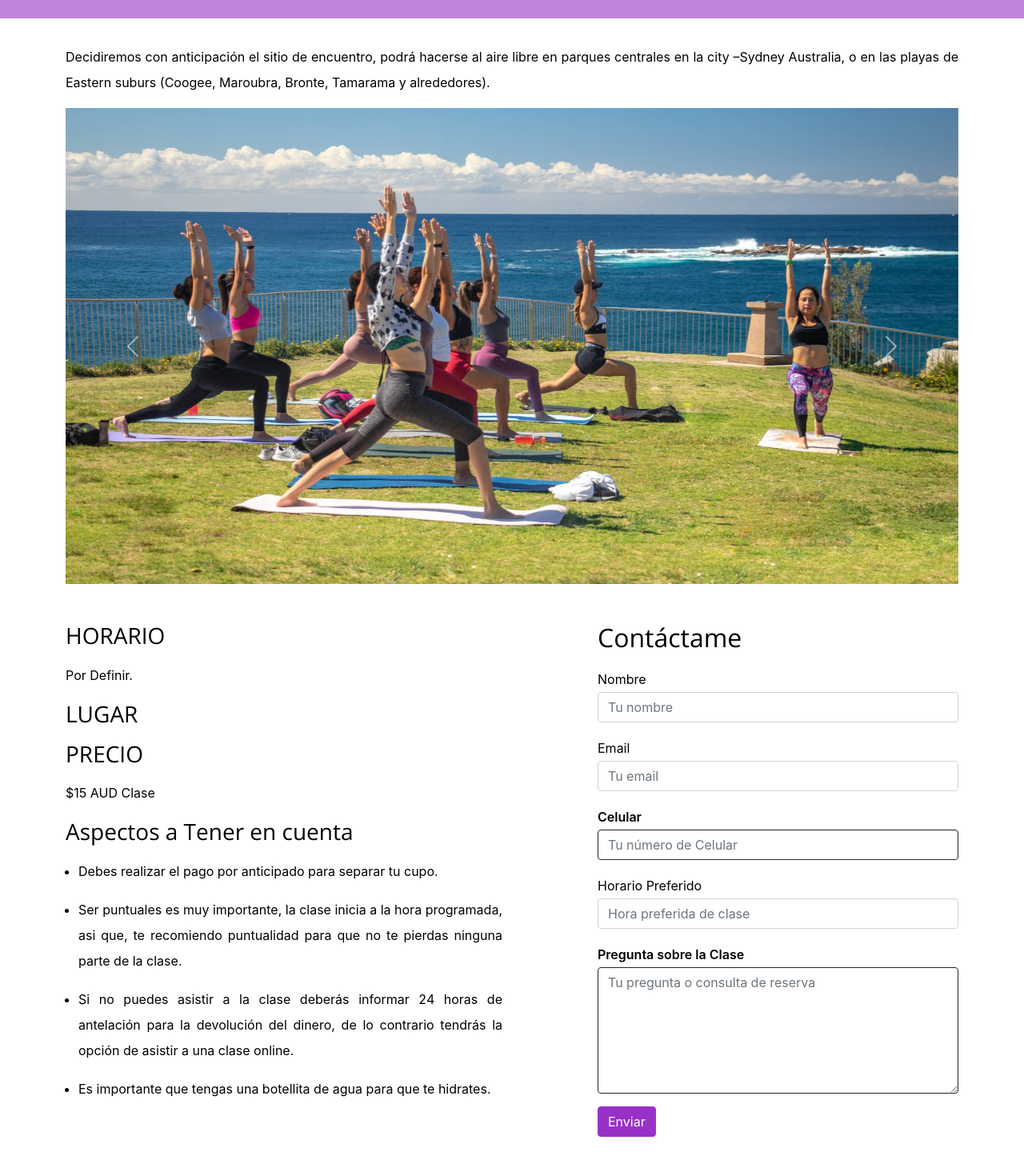
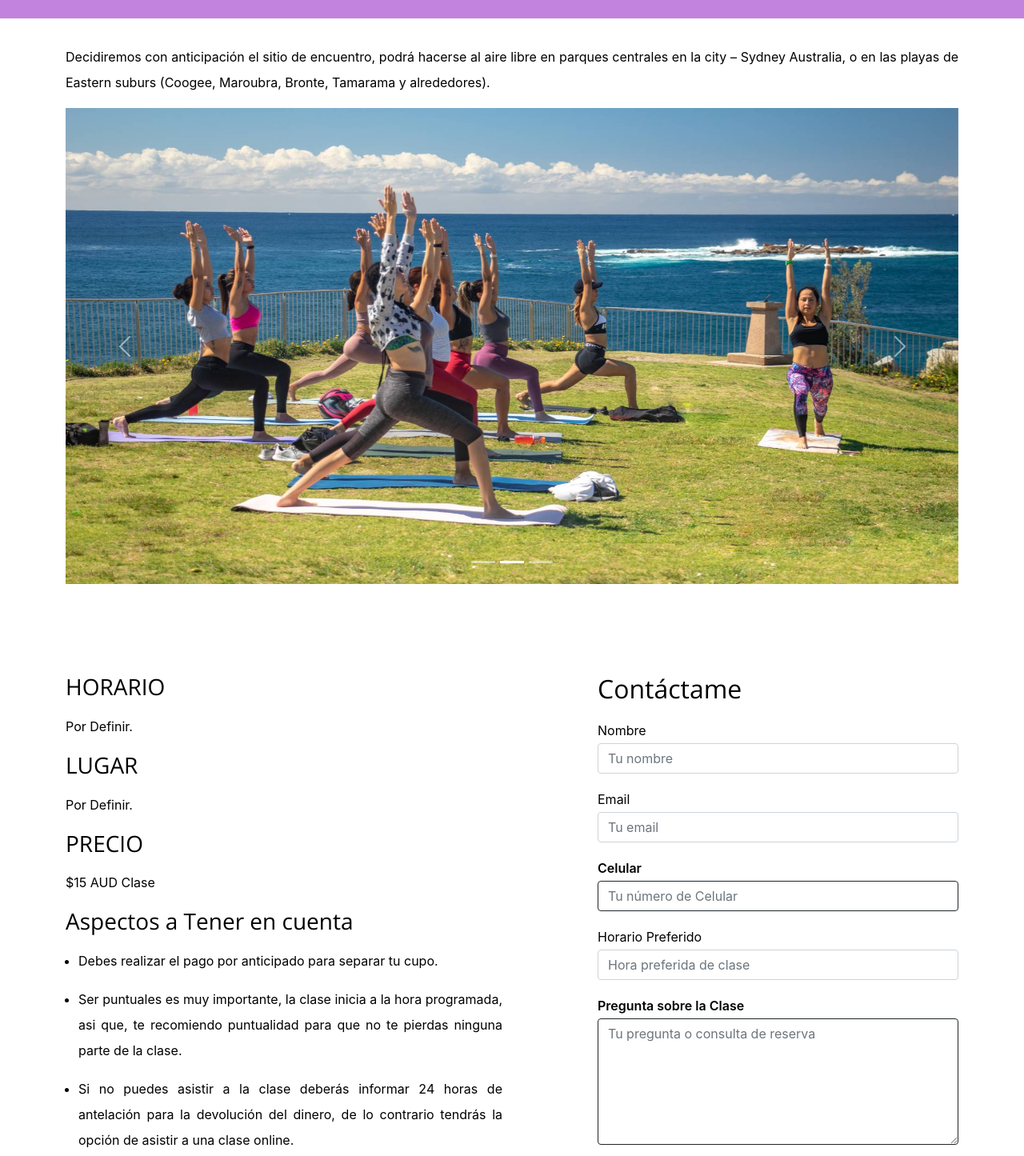
Before and after one commit to dusanzahoransky/liz-yoga-web-react, a React (Create React App) app: page /groups-in-person in a window 1280 px wide. Shown: the part 140-1585 px from the top of the page at 80% size. Built offline with nearby package versions, Linux system fonts and the light colour scheme.

Commit message:
details page refactoring to components

```diff
--- a/package.json
+++ b/package.json
@@ -8,7 +8,7 @@
     "@testing-library/user-event": "^13.5.0",
     "bootstrap": "^5.1.3",
     "react": "^17.0.2",
-    "react-bootstrap": "^2.1.1",
+    "react-bootstrap": "^2.1.2",
     "react-dom": "^17.0.2",
     "react-router-dom": "^6.2.1",
     "react-scripts": "5.0.0",
--- a/src/components/GroupsInPerson.js
+++ b/src/components/GroupsInPerson.js
@@ -4,87 +4,40 @@ import inPerson3 from '../images/card-groups-in-person-3.jpg';
 
 import Footer from "./Footer";
 import ContactForm from "./ContactForm";
+import DetailsHeading from "./classDetails/DetailsHeading";
+import CarouselImages from "./classDetails/CarouselImages";
+import ClassInfo from "./classDetails/ClassInfo";
 
 function GroupsInPerson() {
   return (
       <main role="main">
 
-          <h1 className="details-heading">CLASES GRUPALES PERSONALIZADAS OUTDOOR</h1>
+          <DetailsHeading text='CLASES GRUPALES PERSONALIZADAS OUTDOOR'/>
 
           <div className="container details">
 
               <div className="row">
                   <div className="col">
                       <p className="text-justify">Decidiremos con anticipación el sitio de encuentro, podrá hacerse al
-                          aire libre en parques centrales en la city –Sydney Australia, o en las playas de Eastern
+                          aire libre en parques centrales en la city – Sydney Australia, o en las playas de Eastern
                           suburs (Coogee, Maroubra, Bronte, Tamarama y alrededores).</p>
                   </div>
               </div>
 
               <div className="row rem-2">
-
-                  <div className="col-md-12">
-                      <div id="myCarousel" className="carousel slide no-margin" data-bs-ride="carousel">
-                          <div className="carousel-inner">
-                              <div className="carousel-item active">
-                                  <picture>
-                                      <img src={inPerson1}
-                                           alt="In person group class picture"/>
-                                  </picture>
-                              </div>
-                              <div className="carousel-item">
-                                  <picture>
-                                      <img src={inPerson2}
-                                           alt="In person group class picture"/>
-                                  </picture>
-                              </div>
-                              <div className="carousel-item">
-                                  <picture>
-                                      <img src={inPerson3}
-                                           alt="In person group class picture"/>
-                                  </picture>
-                              </div>
-                          </div>
-                          <button className="carousel-control-prev" type="button" data-bs-target="#myCarousel"
-                                  data-bs-slide="prev">
-                              <span className="carousel-control-prev-icon" aria-hidden="true"/>
-                              <span className="visually-hidden">Previous</span>
-                          </button>
-                          <button className="carousel-control-next" type="button" data-bs-target="#myCarousel"
-                                  data-bs-slide="next">
-                              <span className="carousel-control-next-icon" aria-hidden="true"/>
-                              <span className="visually-hidden">Next</span>
-                          </button>
-                      </div>
-                  </div>
+                  <CarouselImages carouselImages={[inPerson1, inPerson2, inPerson3]}/>
               </div>
 
               <div className="row">
 
                   <div className="col-md-6">
-
-                      <h3>HORARIO</h3>
-                      {/*<p>Sabádo 19 de Febrero, 9:30 a.m.</p>*/}
-                      <p>Por Definir.</p>
-                      <h3>LUGAR</h3>
-                      {/*<p>Coogee Beach, Sydney</p>*/}
-                      <h3>PRECIO</h3>
-                      <p>$15 AUD Clase</p>
-
-                      <h3>Aspectos a Tener en cuenta</h3>
-                      <ul className="class-preparation-list text-justify">
-                          <li>Debes realizar el pago por anticipado para separar tu cupo.</li>
-
-                          <li>Ser puntuales es muy importante, la clase inicia a la hora programada, asi que, te
-                              recomiendo puntualidad para que no te pierdas ninguna parte de la clase.
-                          </li>
-
-                          <li>Si no puedes asistir a la clase deberás informar 24 horas de antelación para la devolución
-                              del dinero, de lo contrario tendrás la opción de asistir a una clase online.
-                          </li>
-
-                          <li>Es importante que tengas una botellita de agua para que te hidrates.</li>
-                      </ul>
+                      <ClassInfo hour='Por Definir.' place='Por Definir.' price='$15 AUD Clase' preparationItems={[
+                          'Debes realizar el pago por anticipado para separar tu cupo.',
+                          'Ser puntuales es muy importante, la clase inicia a la hora programada, asi que, te recomiendo puntualidad para que no te pierdas ninguna parte de la clase.',
+                          'Si no puedes asistir a la clase deberás informar 24 horas de antelación para la devolución del dinero, de lo contrario tendrás la opción de asistir a una clase online.',
+                          'Es importante que tengas una botellita de agua para que te hidrates.'
+                      ]}/>
+                      {/*<ClassInfo hour='Sabádo 19 de Febrero, 9:30 a.m.' place='Coogee Beach, Sydney' price='$15 AUD Clase' ... */}
                   </div>
                   <div className="col-md-1"/>
                   <div className="col-md-5">
--- /dev/null
+++ b/src/components/classDetails/CarouselImages.js
@@ -0,0 +1,24 @@
+import {Carousel} from "react-bootstrap";
+
+function CarouselImages(props) {
+    const carouselItems = []
+    let imageIndex = 0
+    for (const carouselImage of props.carouselImages){
+        carouselItems.push(
+            <Carousel.Item>
+                <img
+                    className="d-block w-100"
+                    src={carouselImage}
+                    alt={`carousel image ${++imageIndex}`}
+                />
+            </Carousel.Item>
+        )
+    }
+    return (
+        <Carousel>
+            {carouselItems}
+        </Carousel>
+    );
+}
+
+export default CarouselImages;
--- /dev/null
+++ b/src/components/classDetails/ClassInfo.js
@@ -0,0 +1,28 @@
+import {Carousel} from "react-bootstrap";
+
+function ClassInfo(props) {
+
+    const preparationItems = []
+    for (const preparationItem of props.preparationItems){
+        preparationItems.push(
+            <li>{preparationItem}</li>
+        )
+    }
+
+    return (
+        <>
+            <h3>HORARIO</h3>
+            <p>{props.hour}</p>
+            <h3>LUGAR</h3>
+            <p>{props.place}</p>
+            <h3>PRECIO</h3>
+            <p>{props.price}</p>
+            <h3>Aspectos a Tener en cuenta</h3>
+            <ul className="class-preparation-list text-justify">
+                {preparationItems}
+            </ul>
+        </>
+    );
+}
+
+export default ClassInfo;
--- /dev/null
+++ b/src/components/classDetails/DetailsHeading.js
@@ -0,0 +1,7 @@
+function DetailsHeading(props) {
+    return (
+        <h1 className="details-heading">{props.text}</h1>
+    );
+}
+
+export default DetailsHeading;
```
Also changed, not shown: 1 other file (tests, documents, lock files or other folders).
